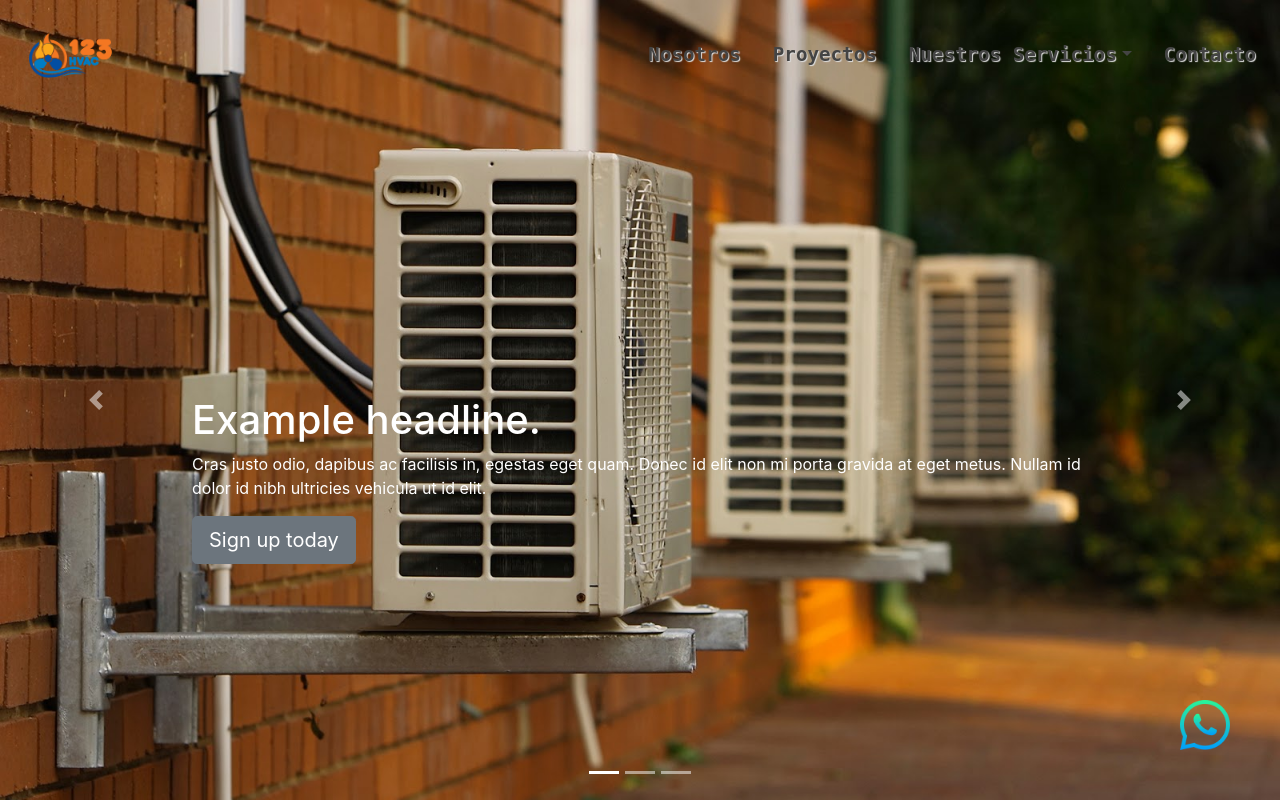
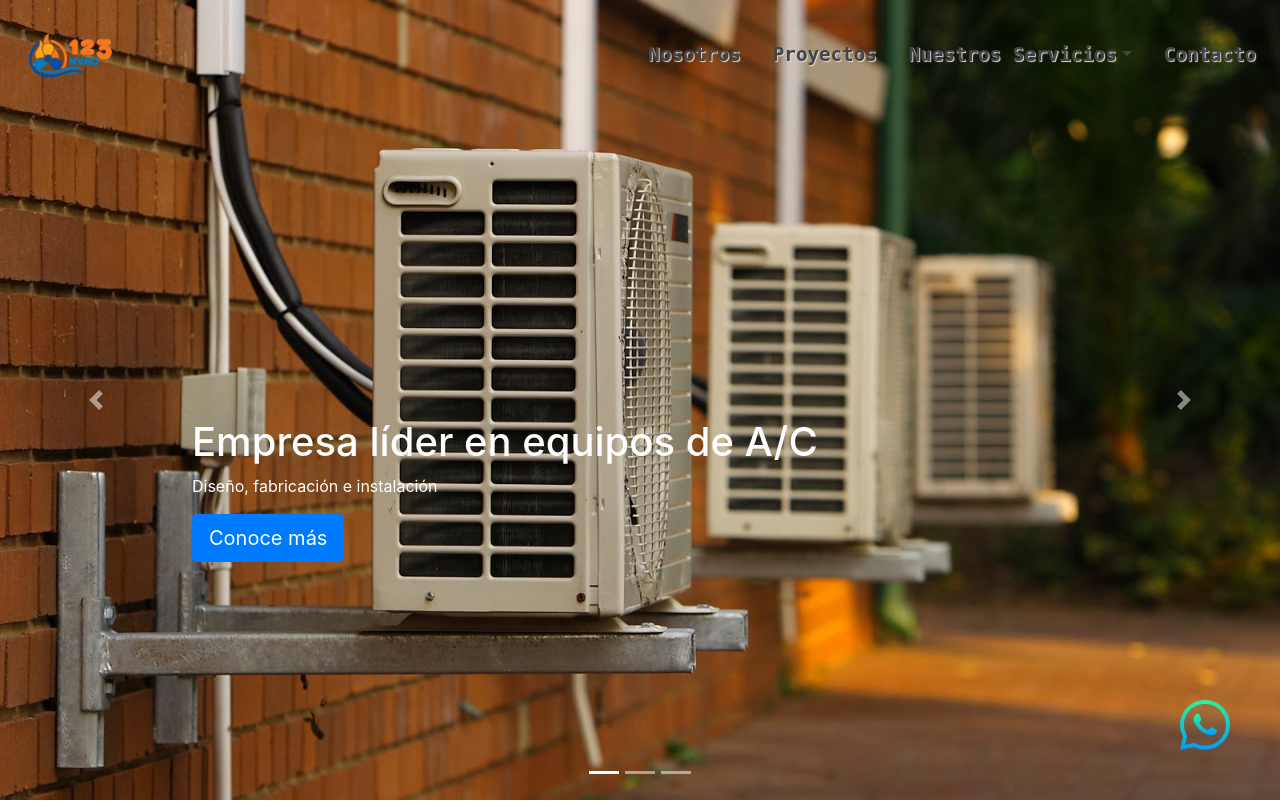
Before and after one commit to NewIncome/alarci, a React (Create React App) app: page /#/ in a window 1280 px wide. Shown: the top 802 px of the page. Built offline with nearby package versions, Linux system fonts and the light colour scheme.

Commit message:
Modify Carousel content

```diff
--- a/src/pages/Home.js
+++ b/src/pages/Home.js
@@ -19,9 +19,9 @@ const Home = () =>
             <div className="cr-img cr-1 d-block w-100" />
             <div className="container">
               <div className="carousel-caption text-left">
-                <h1>Example headline.</h1>
-                <p>Cras justo odio, dapibus ac facilisis in, egestas eget quam. Donec id elit non mi porta gravida at eget metus. Nullam id dolor id nibh ultricies vehicula ut id elit.</p>
-                <p><a className="btn btn-lg btn-secondary" href="#" role="button">Sign up today</a></p>
+                <h1>Empresa líder en equipos de A/C</h1>
+                <p>Diseño, fabricación e instalación</p>
+                <p><a className="btn btn-lg btn-primary" href="#" role="button">Conoce más</a></p>
               </div>
             </div>
           </div>
@@ -29,9 +29,9 @@ const Home = () =>
             <div className="cr-img cr-2 d-block w-100" />
             <div className="container">
               <div className="carousel-caption">
-                <h1>Another example headline.</h1>
-                <p>Cras justo odio, dapibus ac facilisis in, egestas eget quam. Donec id elit non mi porta gravida at eget metus. Nullam id dolor id nibh ultricies vehicula ut id elit.</p>
-                <p><a className="btn btn-lg btn-success" href="#" role="button">Learn more</a></p>
+                <h1 className="h-c-3">Equipos de la más álta calidad</h1>
+                <p></p>
+                <p><a className="btn btn-lg btn-success" href="#" role="button">Ver proveedores</a></p>
               </div>
             </div>
           </div>
@@ -39,9 +39,9 @@ const Home = () =>
             <div className="cr-img cr-3 d-block w-100" />
             <div className="container">
               <div className="carousel-caption text-right">
-                <h1>One more for good measure.</h1>
-                <p>Cras justo odio, dapibus ac facilisis in, egestas eget quam. Donec id elit non mi porta gravida at eget metus. Nullam id dolor id nibh ultricies vehicula ut id elit.</p>
-                <p><a className="btn btn-lg bg-org" href="#" role="button">Browse gallery</a></p>
+                <h1 className="h-c-3">Servicio de excelencia a nivel industrial</h1>
+                <p className="b-c-3">Certificados y regidos por normas gubernamentales</p>
+                <p><a className="btn btn-lg bg-org" href="#" role="button">Nuestros proyectos</a></p>
               </div>
             </div>
           </div>
@@ -64,7 +64,7 @@ const Home = () =>
       </div>
     </section>
     {/* ----- Section 3 - Nosotros ----- */}
-    <section id="Section3" className="">
+    <section id="Section3" className="container">
       <h2 className="pb-4">¿Quienes somos?</h2>
       <p className="">Lorem ipsum dolor sit amet, consectetur adipiscing elit, sed do eiusmod tempor incididunt ut labore et dolore magna aliqua.</p>
     </section>
--- a/src/styles.scss
+++ b/src/styles.scss
@@ -20,6 +20,14 @@ $font-noto-sans: 'Noto Sans', sans-serif;
 
 #Section1 {
   margin-top: -110px; // (=navbar Height)
+
+  .btn {
+    vertical-align: text-bottom !important;
+  }
+
+  .h-c-2, .h-c-3, .b-c-3 {
+    text-shadow: 2px 2px 2px #333;
+  }
 }
 #Section2 {
   padding: 4rem 0;
@@ -49,7 +57,7 @@ $font-noto-sans: 'Noto Sans', sans-serif;
 }
 .bg-org{
   color: #fff;
-  background-color: rgb(249, 235, 230);
+  background-color: rgb(240, 86, 25);
   border-color: rgb(240, 86, 25);
 }
 .bg-org:hover{
```
